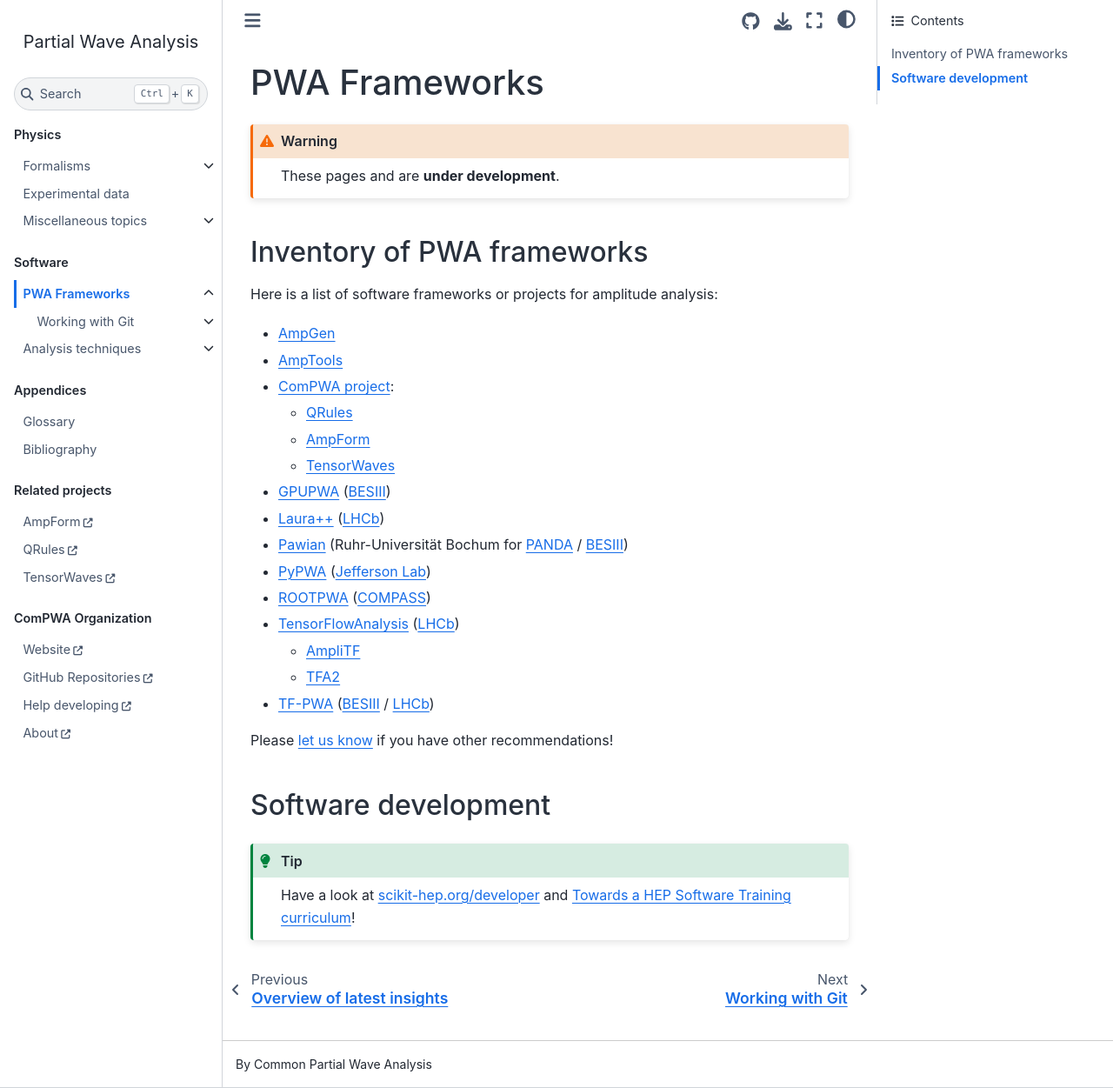
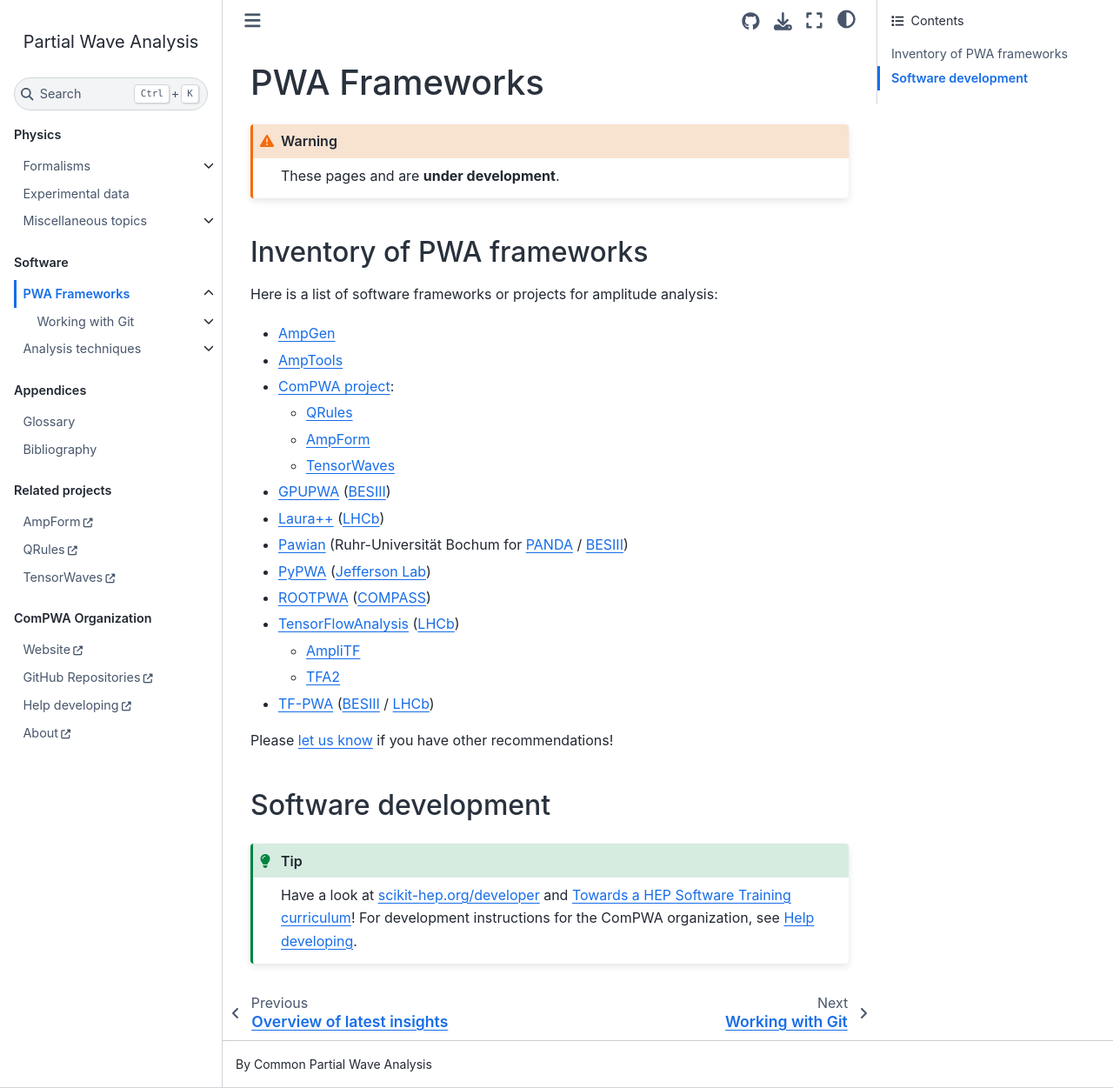
Before and after one commit to ComPWA/PWA-pages, a Sphinx documentation site: the page built from docs/software.md, in a window 1280 px wide and 1251 px high. Shown: the whole window at 87% size. Built offline with Sphinx 7.4.7 and the Sphinx Book theme 1.1.4, drawn with Linux system fonts in a browser that asks for light colours; pages that are not in the unit, such as notebooks, are missing from menus.

Commit message:
docs: add link to ComPWA Develop page

```diff
--- a/docs/software.md
+++ b/docs/software.md
@@ -43,6 +43,8 @@
 
 Have a look at [scikit-hep.org/developer](https://scikit-hep.org/developer) and
 [Towards a HEP Software Training curriculum](https://hepsoftwarefoundation.org/training/curriculum.html)!
+For development instructions for the ComPWA organization, see
+[Help developing](https://compwa-org.readthedocs.io/en/stable/develop.html).
 
 :::
 
```
